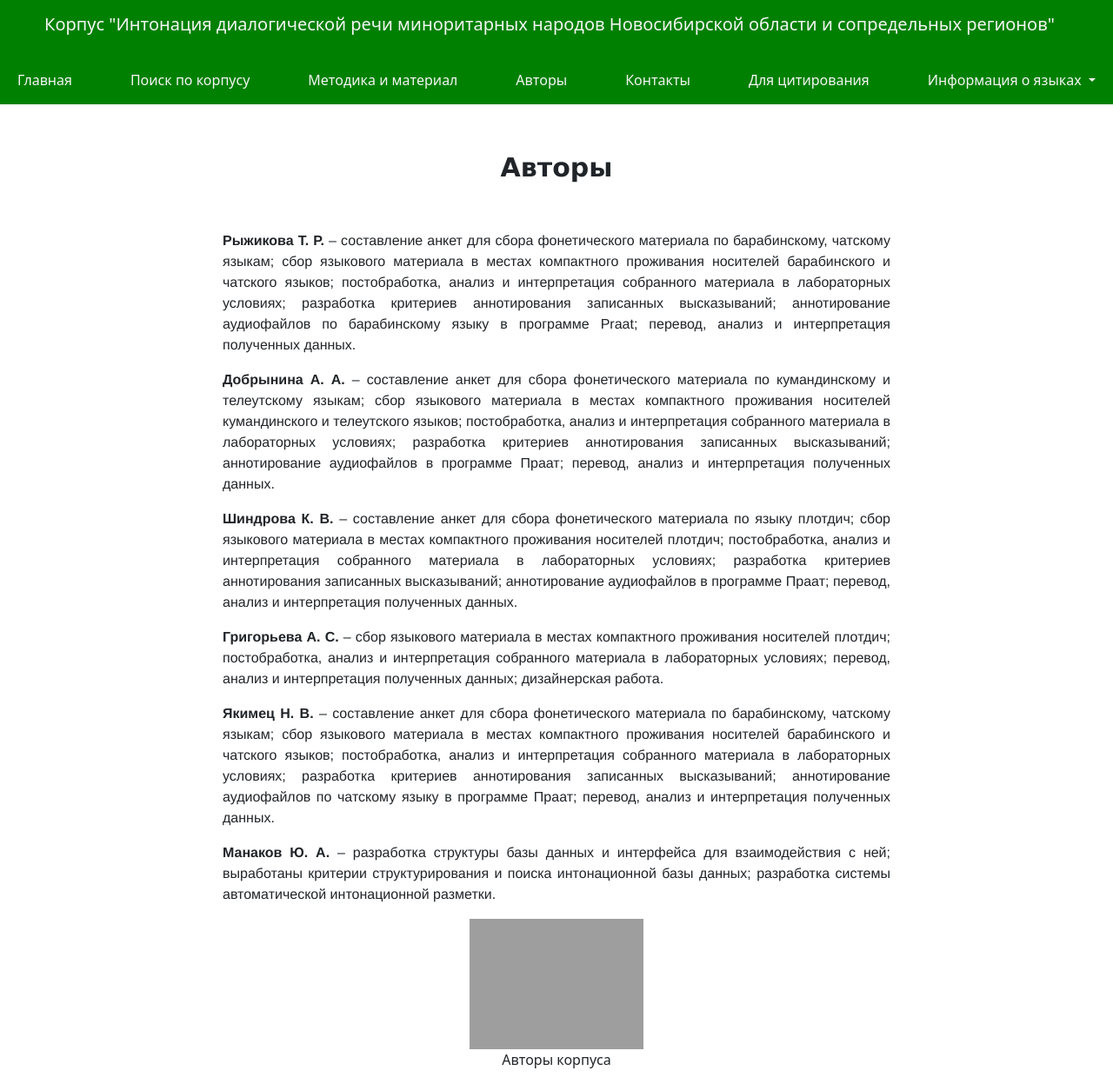
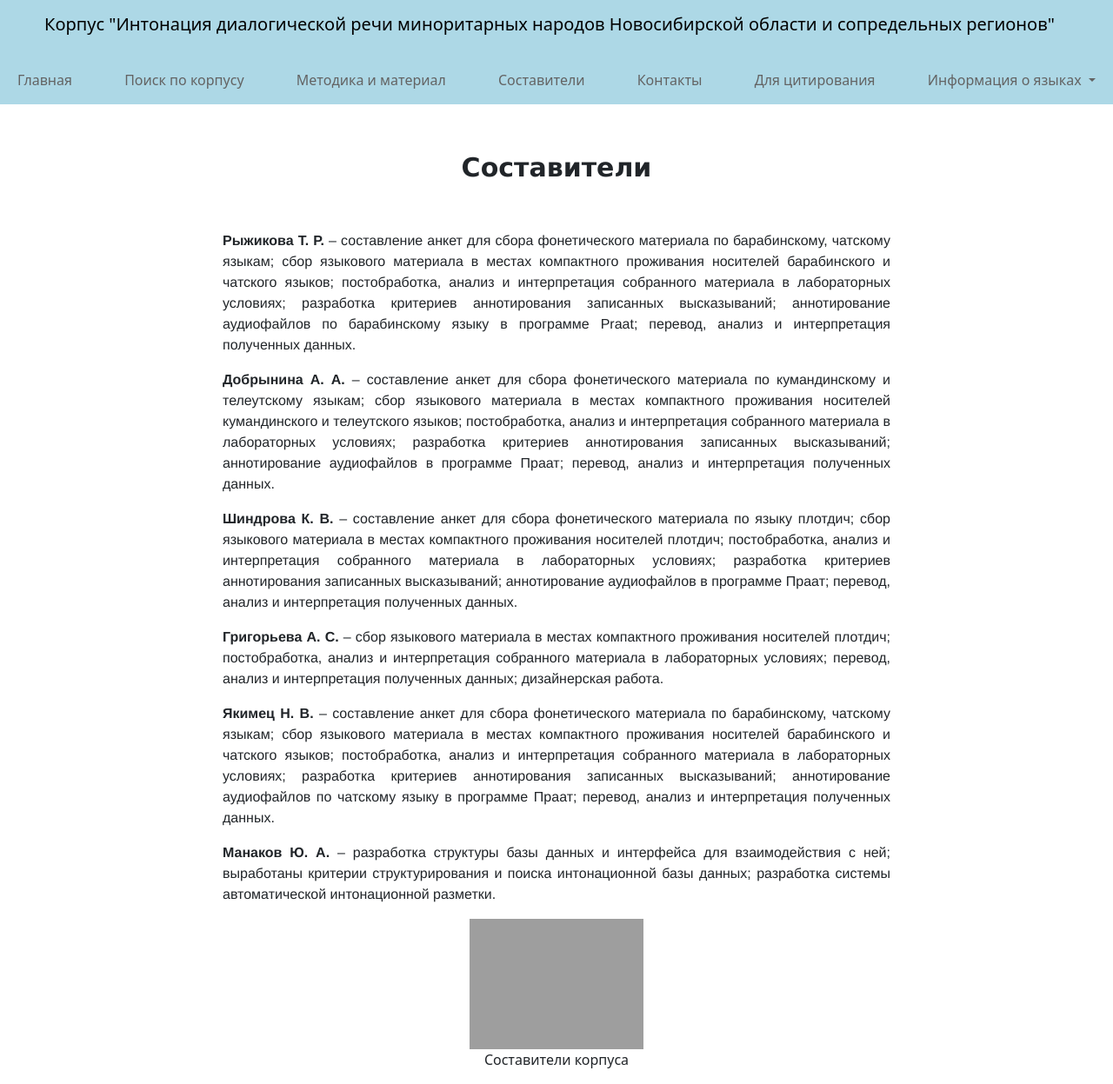
Before and after one commit to swefnmoll/curswork, a Flask app: template templates/authors.html in a window 1280 px wide. Shown: the whole page at 87% size. Run offline with Flask 3, Linux system fonts and the light colour scheme; the template is opened without the code that fills it, so the values that code supplies are empty; some libraries are stand-ins or nearby versions; grey boxes are pictures that could not be loaded.

Commit message:
мелкие исправления

```diff
--- a/static/styles.css
+++ b/static/styles.css
@@ -60,17 +60,17 @@ width: 25%;
   background-color: white;
 }
 .navbar-brand {
-background-color: green;
+background-color: lightblue;
 display: flex;
 text-align: justify;
 justify-content: center;
 }
 .navbar {
-background-color: green;
+background-color: lightblue;
 justify-content: center;
 flex-direction: column;
-color: whitesmoke;
+color: black;
 }
 .navbar .navbar-nav > li > a {
-    color: whitesmoke;
+    color: rgb(99, 99, 99);
 }
--- a/templates/authors.html
+++ b/templates/authors.html
@@ -1,6 +1,6 @@
 <!DOCTYPE html>
 {% include "top.html" %}
-<div class="title">Авторы</div>
+<div class="title">Составители</div>
 <div class="main">
   <p><b>Рыжикова Т. Р.</b> – составление анкет для сбора фонетического материала по барабинскому, чатскому языкам; сбор языкового материала в местах компактного проживания носителей барабинского и чатского языков; постобработка, анализ и интерпретация собранного материала в лабораторных условиях; разработка критериев аннотирования записанных высказываний; аннотирование аудиофайлов по барабинскому языку в программе Praat; перевод, анализ и интерпретация полученных данных.</p>
   <p><b>Добрынина А. А.</b> – составление анкет для сбора фонетического материала по кумандинскому и телеутскому языкам; сбор языкового материала в местах компактного проживания носителей кумандинского и телеутского языков; постобработка, анализ и интерпретация собранного материала в лабораторных условиях; разработка критериев аннотирования записанных высказываний; аннотирование аудиофайлов в программе Праат; перевод, анализ и интерпретация полученных данных.</p>
@@ -12,7 +12,7 @@
 <div class="image">
   <figure>
     <img src="/static/authors.jpg" width="50%">
-    <figcaption>Авторы корпуса</figcaption>
+    <figcaption>Составители корпуса</figcaption>
   </figure>
 </div>
 </body>
--- a/templates/corpora.html
+++ b/templates/corpora.html
@@ -17,7 +17,7 @@
             <option>{{ level }}</option>
         {% endfor %}
     </select><br>
-    Поселение:
+    Населённый пункт:
     <select name="settlement">
         <option></option>
         {% for settlement in settlements: %}
--- a/templates/top.html
+++ b/templates/top.html
@@ -26,7 +26,7 @@
                     <a class="nav-link" href="{{ url_for('methods') }}">Методика и материал</a>
                 </li>
                 <li class="nav-item">
-                    <a class="nav-link" href="{{ url_for('authors') }}">Авторы</a>
+                    <a class="nav-link" href="{{ url_for('authors') }}">Составители</a>
                 </li>
                 <li class="nav-item">
                     <a class="nav-link" href="{{ url_for('contacts') }}">Контакты</a>
```
